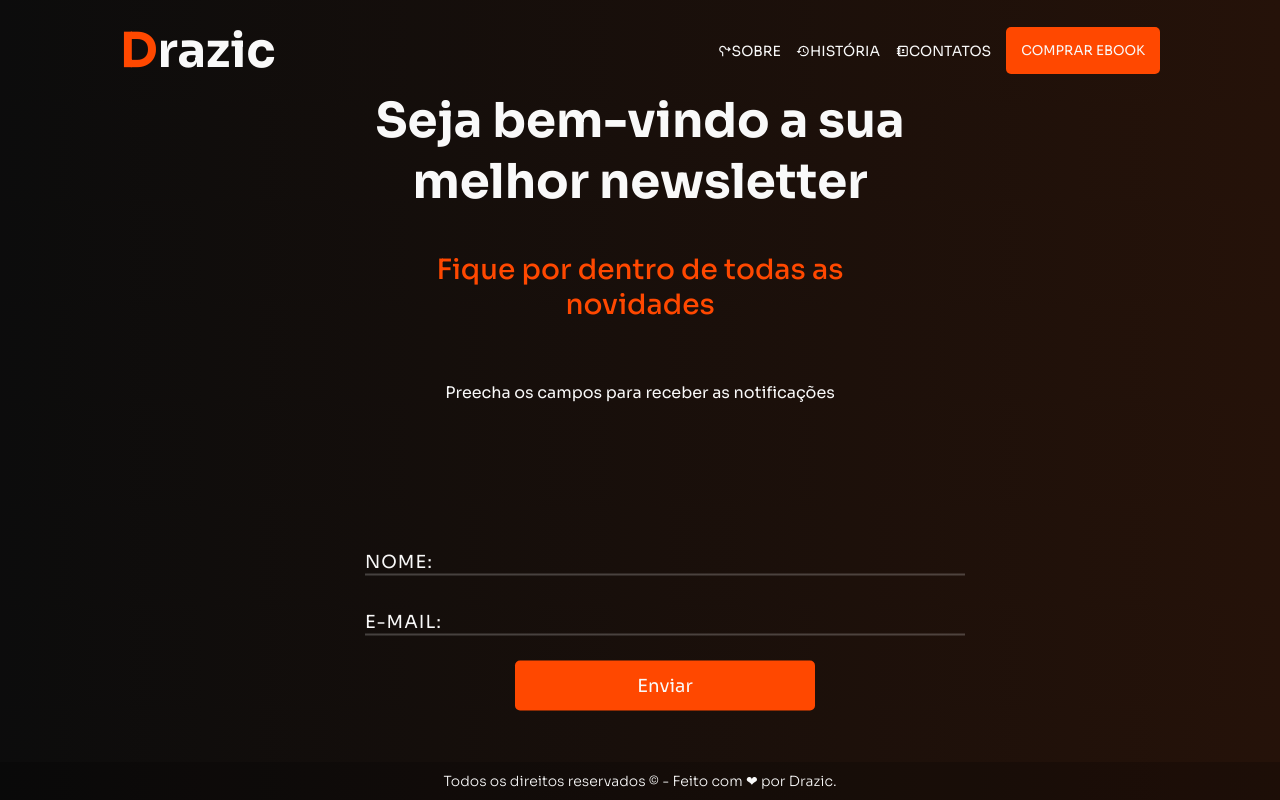
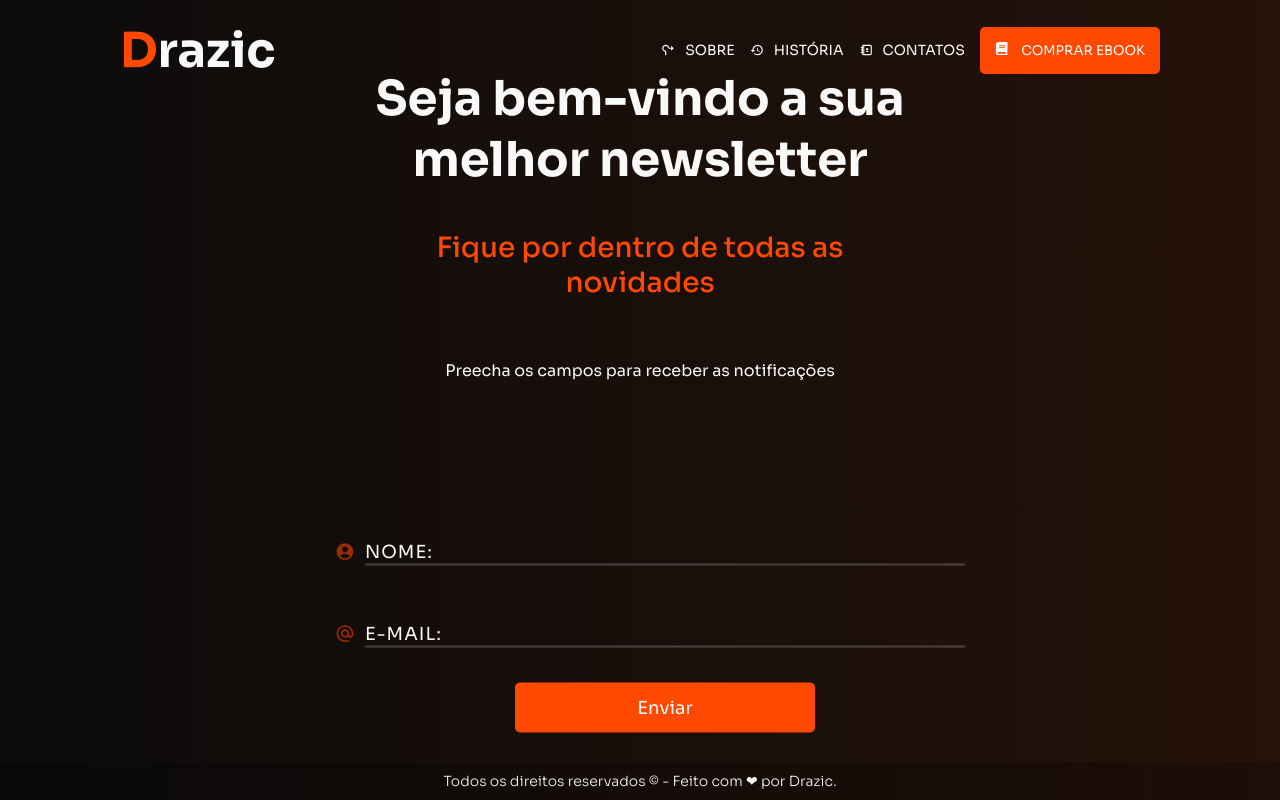
Before and after one commit to astracoder/newsletter-react, a React (Create React App) app: page / in a window 1280 px wide. Built offline with nearby package versions, Linux system fonts and the light colour scheme.

Commit message:
Small changes to Main Components

```diff
--- a/src/Components/Header/Header.module.css
+++ b/src/Components/Header/Header.module.css
@@ -34,6 +34,14 @@
     color: var(--orange);
 }
 
+.header__button .icons {
+    margin-right: 1rem;
+}
+
+.header__button {
+    font-size: 3rem;
+}
+
 .button__cta {
     color: var(--light);
     padding: 1.5rem;
--- a/src/Components/Header/HeaderComponent.js
+++ b/src/Components/Header/HeaderComponent.js
@@ -1,8 +1,8 @@
 import styles from './Header.module.css';
 
-import { MdOutlineRoundaboutRight } from 'react-icons/md';
-import { MdHistory } from 'react-icons/md';
+import { MdOutlineRoundaboutRight, MdHistory } from 'react-icons/md';
 import { TiContacts } from 'react-icons/ti';
+import { FaBook } from "react-icons/fa";
 
 const HeaderComponent = () => {
     let test = true;
@@ -15,10 +15,10 @@ const HeaderComponent = () => {
                     <h1><span>D</span>razic</h1>
                 </div>
                 <div className={styles.header__button}>
-                    <a><MdOutlineRoundaboutRight /> SOBRE</a>
-                    <a><MdHistory /> HISTÓRIA</a>
-                    <a><TiContacts /> CONTATOS</a>
-                    <button className={styles.button__cta}>COMPRAR EBOOK</button>
+                    <a><MdOutlineRoundaboutRight className={styles.icons}/> SOBRE</a>
+                    <a><MdHistory className={styles.icons}/> HISTÓRIA</a>
+                    <a><TiContacts className={styles.icons}/> CONTATOS</a>
+                    <button className={styles.button__cta}><FaBook className={styles.icons}/> COMPRAR EBOOK</button>
                 </div>
             </div>
         </header>
--- a/src/Components/Main/Main.module.css
+++ b/src/Components/Main/Main.module.css
@@ -1,6 +1,6 @@
 .main {
     width: 100%;
-    height: auto;
+    height: calc(100vh - 14rem);
 
     display: flex;
     justify-content: center;
@@ -39,6 +39,17 @@
     height: auto;
 }
 
+.icons {
+    color: var(--orange-200);
+    position: relative;
+    top: 3.3rem;
+    left: 0;
+    transform: translateX(-3rem);
+    font-size: 2rem;
+    opacity: 1;
+    z-index: 10;
+}
+
 .inputs {
     width: 100%;
     display: flex;
@@ -61,7 +72,7 @@
     font-size: 1.8rem;
     text-transform: uppercase;
     position: absolute;
-    top: 1rem;
+    top: 0rem;
     transition: .2s ease;
     pointer-events: none;
     letter-spacing: .1rem;
@@ -78,7 +89,7 @@
 .inputs i {
     position: absolute;
     left: 0;
-    bottom: 2rem;
+    bottom: 3rem;
     width: 100%;
     height: .2rem;
     left: 0;
--- a/src/Components/Main/MainComponents.js
+++ b/src/Components/Main/MainComponents.js
@@ -1,4 +1,6 @@
 import styles from './Main.module.css';
+
+import { MdAccountCircle, MdAlternateEmail } from 'react-icons/md';
 
 const MainComponents = () => {
   return (
@@ -8,11 +10,13 @@ const MainComponents = () => {
             <h3>Fique por dentro de todas as novidades</h3>
             <p>Preecha os campos para receber as notificações</p>
             <form className={styles.form} action="#">
+                <MdAccountCircle className={styles.icons} />
                 <div className={styles.inputs}>
                     <input type="text" name="name" id={styles.input__name} required></input>
                     <span>Nome:</span>
                     <i></i>
                 </div>
+                <MdAlternateEmail className={styles.icons} />
                 <div className={styles.inputs}>
                     <input type="text" name="email" id={styles.input__email} required></input>
                     <span>E-mail:</span>
```
